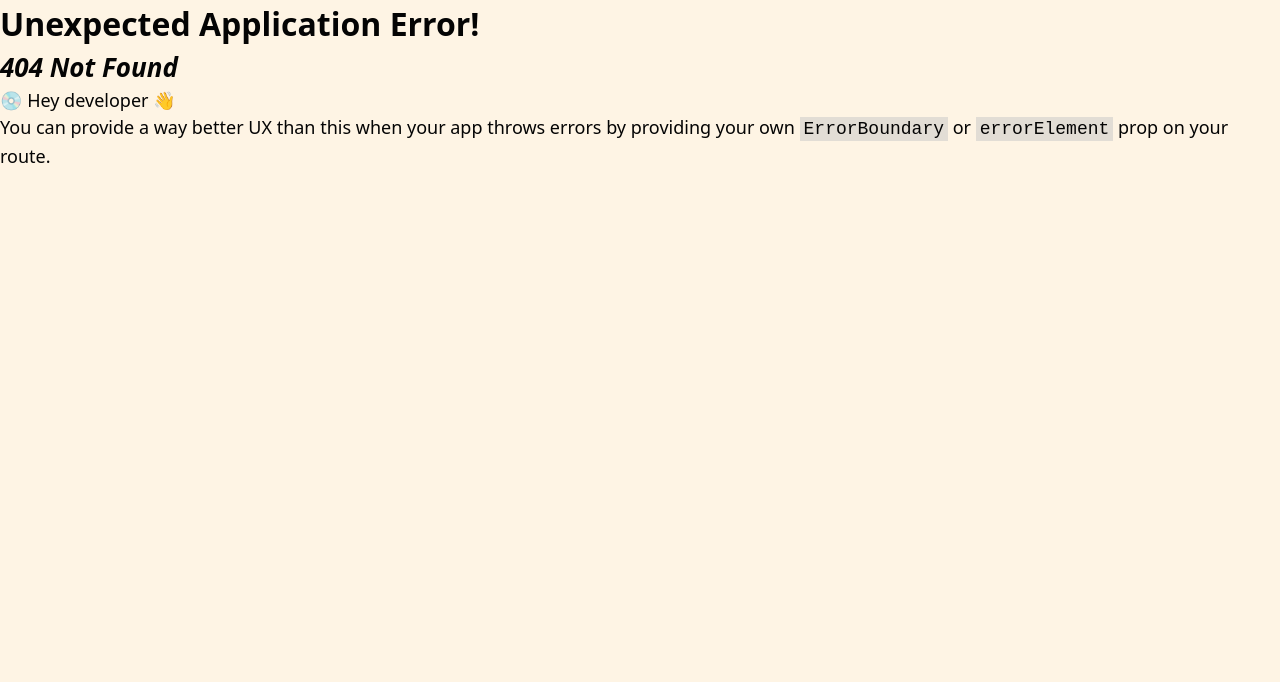
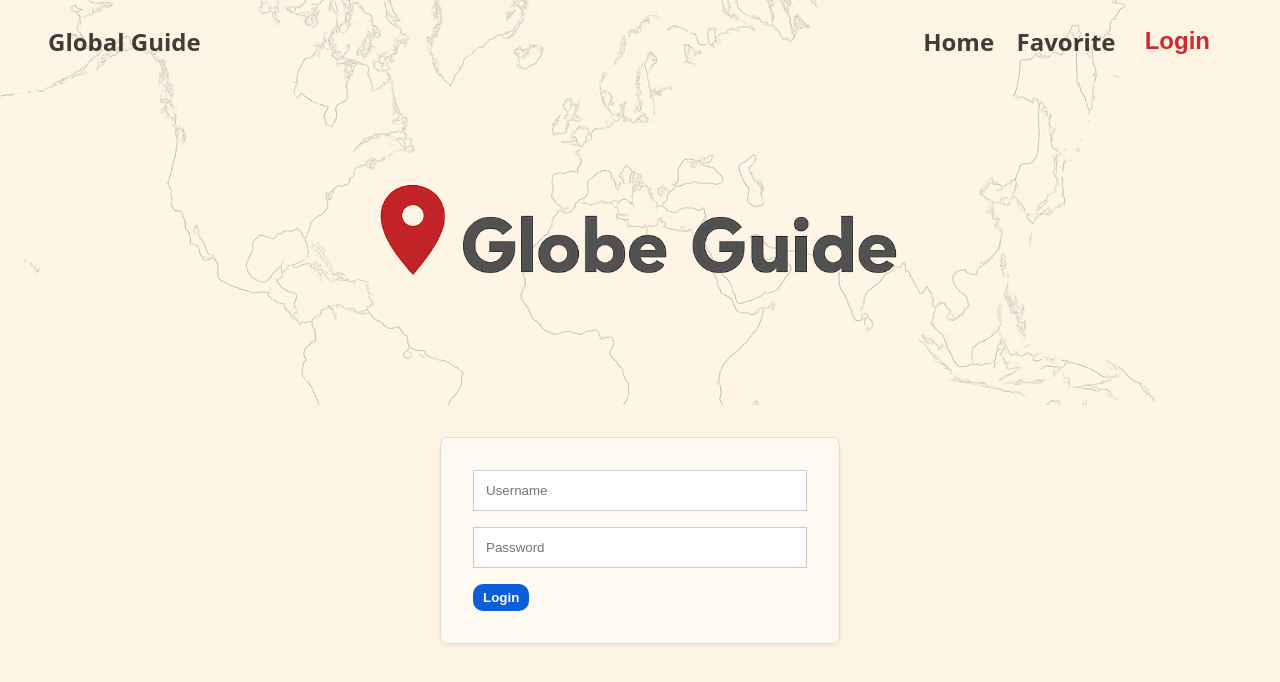
Before and after one commit to FionaBui/Globe-Guide-project, a React (Vite) app: page /#/login in a window 1280 px wide. Before the commit this address had no page. Shown: the top 682 px of the page. Built offline with nearby package versions, Linux system fonts and the light colour scheme.

Commit message:
implement login functionality with context and navigation

```diff
--- a/src/Components/Header/Header.css
+++ b/src/Components/Header/Header.css
@@ -82,6 +82,10 @@ header img {
 .dropdown-link:hover {
   background-color: #f1f1f1;
 }
+.login-link {
+  color: #cf2a2a;
+  text-decoration: none;
+}
 
 .nav-toggle {
   display: none;
--- a/src/Components/Header/Header.tsx
+++ b/src/Components/Header/Header.tsx
@@ -6,11 +6,14 @@ import { faBars } from "@fortawesome/free-solid-svg-icons";
 
 import { Link } from "react-router-dom";
 import { useState } from "react";
+import { useContext } from "react";
+import UserContext from "../../Store/UserContext";
 
 function Header() {
   const [isOpen, setIsOpen] = useState(false);
   const [dropdownOpen, setDropdownOpen] = useState(false);
 
+  const { user, logout } = useContext(UserContext)!;
   return (
     <>
       <header
@@ -44,16 +47,25 @@ function Header() {
                   onClick={() => setDropdownOpen(!dropdownOpen)}
                   className="btn dropdown-btn"
                 >
-                  Login
+                  {user ? (
+                    `${user}`
+                  ) : (
+                    <Link to="/login" className="login-link">
+                      Login
+                    </Link>
+                  )}
                 </button>
                 {dropdownOpen && (
                   <div className="dropdown-content">
-                    <Link to="/login" className="dropdown-link">
-                      Logout
-                    </Link>
-                    <Link to="/register" className="dropdown-link">
-                      Register
-                    </Link>
+                    {user ? (
+                      <button onClick={logout}>Logout</button>
+                    ) : (
+                      <>
+                        <Link to="/register" className="dropdown-link">
+                          Register
+                        </Link>
+                      </>
+                    )}
                   </div>
                 )}
               </li>
--- /dev/null
+++ b/src/Store/UserContext.tsx
@@ -0,0 +1,11 @@
+import { createContext } from "react";
+
+export type UserContextType = {
+  user: string | null;
+  login: (username: string) => void;
+  logout: () => void;
+};
+
+const UserContext = createContext<UserContextType | undefined>(undefined);
+
+export default UserContext;
--- /dev/null
+++ b/src/Store/UserProvider.tsx
@@ -0,0 +1,38 @@
+import UserContext from "./UserContext";
+import { ReactNode, useEffect, useState } from "react";
+
+type Props = {
+  children: ReactNode;
+};
+const UserProvider = ({ children }: Props) => {
+  const [user, setUser] = useState<string | null>(null);
+
+  useEffect(() => {
+    const savedUser = localStorage.getItem("user");
+    if (savedUser) {
+      setUser(savedUser);
+    }
+  }, []);
+  const login = (username: string) => {
+    setUser(username);
+    localStorage.setItem("user", username);
+  };
+  const logout = () => {
+    localStorage.removeItem("user");
+    setUser(null);
+  };
+  const contextValue = {
+    user,
+    login,
+    logout,
+  };
+
+  return (
+    <>
+      <UserContext.Provider value={contextValue}>
+        {children}
+      </UserContext.Provider>
+    </>
+  );
+};
+export default UserProvider;
--- /dev/null
+++ b/src/Styles/LoginPage.css
@@ -0,0 +1,27 @@
+.login-container p {
+  text-align: center;
+}
+.login-content {
+  max-width: 400px;
+  margin: 2rem auto;
+  padding: 2rem;
+  border: 1px solid #ddd;
+  border-radius: 8px;
+  background-color: rgba(255, 255, 255, 0.48);
+  box-shadow: 0 2px 4px rgba(0, 0, 0, 0.05);
+}
+.input {
+  display: block;
+  width: 100%;
+  margin-bottom: 1rem;
+  border: 1px solid #ccc;
+  padding: 0.75rem;
+}
+.login-content .btn {
+  background-color: #0b5ed7;
+  color: white;
+  transition: all 0.3s ease-out;
+}
+.login-content .btn:hover {
+  transform: scale(1.1);
+}
--- /dev/null
+++ b/src/pages/LoginPage.tsx
@@ -0,0 +1,58 @@
+import { useState } from "react";
+import { useNavigate } from "react-router-dom";
+import { useContext } from "react";
+import UserContext from "../Store/UserContext";
+import "../Styles/LoginPage.css";
+
+function LoginPage() {
+  const [username, setUsername] = useState("");
+  const [password, setPassword] = useState("");
+  const [loginError, setLoginError] = useState("");
+  const navigate = useNavigate();
+  const realUsername = import.meta.env.VITE_USERNAME;
+  const realPassword = import.meta.env.VITE_PASSWORD;
+
+  const { login } = useContext(UserContext)!;
+  const handleSubmit = (e: React.FormEvent) => {
+    e.preventDefault();
+    if (!username || !password) {
+      setLoginError("Please enter username and password");
+      return;
+    }
+    if (username === realUsername && password === realPassword) {
+      login(username);
+      navigate("/");
+    } else {
+      setLoginError("Invalid Username/Password");
+    }
+  };
+
+  return (
+    <>
+      <div className="login-container">
+        {loginError && <p>{loginError}</p>}
+        <form onSubmit={handleSubmit} className="login-content">
+          <input
+            name="username"
+            onChange={(e) => setUsername(e.target.value)}
+            value={username}
+            placeholder="Username"
+            type="text"
+            className="input"
+          />
+
+          <input
+            onChange={(e) => setPassword(e.target.value)}
+            value={password}
+            placeholder="Password"
+            type="password"
+            className="input"
+          />
+          <button className="btn">Login</button>
+        </form>
+      </div>
+    </>
+  );
+}
+
+export default LoginPage;
```
Also changed, not shown: src/main.tsx (+6 -29 lines), src/router.tsx (added, +32 -0 lines), 1 other file (tests, documents, lock files or other folders).
